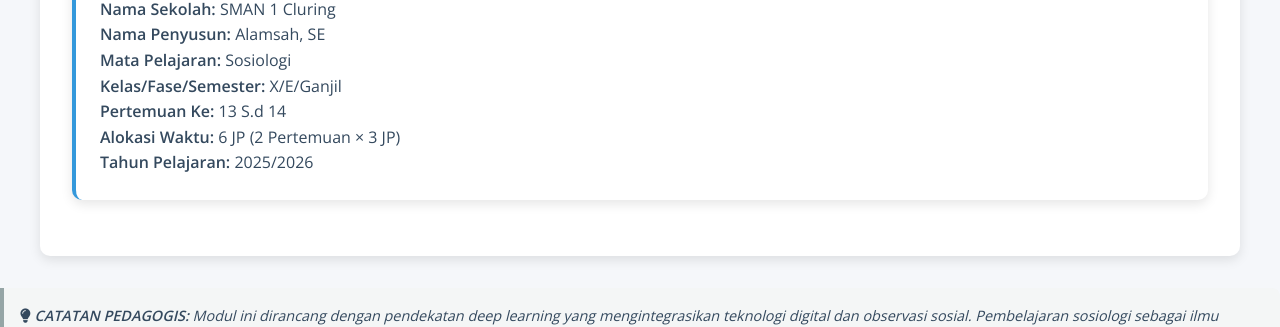
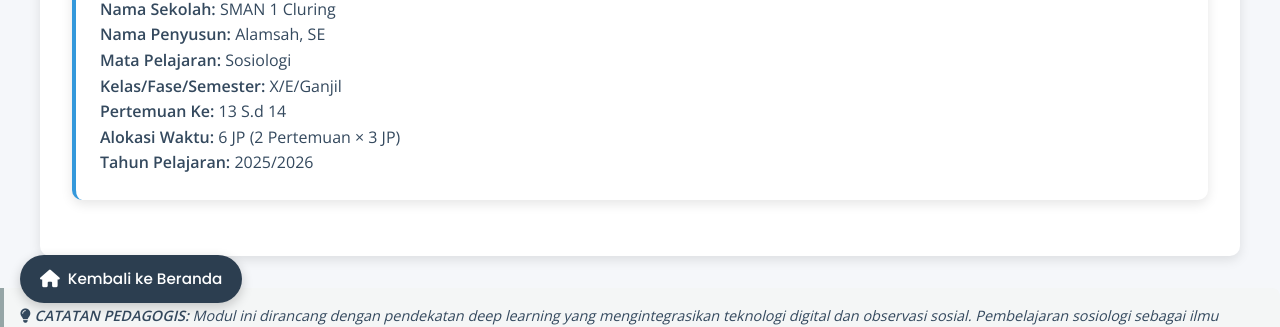
Before and after one commit to alam21234/alam21234, a plain HTML site: page Modulajar_13-14_kelas_X_sosiologi.html in a window 1280 px wide. Shown: the part 477-804 px from the top of the page. Drawn offline with nearby package versions, Linux system fonts and the light colour scheme.

Commit message:
Update Modulajar_13-14_kelas_X_sosiologi.html

```diff
--- a/Modulajar_13-14_kelas_X_sosiologi.html
+++ b/Modulajar_13-14_kelas_X_sosiologi.html
@@ -350,6 +350,52 @@
         overflow-x: auto;
       }
     }
+
+    /* --- TAMBAHAN: Tombol Kembali ke Halaman Muka --- */
+    .back-home-btn {
+      position: fixed;
+      bottom: 20px;
+      left: 20px;
+      z-index: 1000;
+      font-family: 'Poppins', sans-serif;
+    }
+
+    .back-home-btn a {
+      display: inline-flex;
+      align-items: center;
+      gap: 8px;
+      background: var(--dark);
+      color: white;
+      padding: 12px 20px;
+      border-radius: 30px;
+      text-decoration: none;
+      font-size: 0.95rem;
+      font-weight: 500;
+      box-shadow: 0 4px 12px rgba(0, 0, 0, 0.2);
+      transition: all 0.3s ease;
+    }
+
+    .back-home-btn a:hover {
+      background: var(--primary);
+      transform: translateY(-3px);
+      box-shadow: 0 6px 16px rgba(52, 152, 219, 0.4);
+    }
+
+    .back-home-btn a i {
+      font-size: 1.1rem;
+    }
+
+    @media (max-width: 768px) {
+      .back-home-btn {
+        left: 15px;
+        bottom: 15px;
+      }
+      .back-home-btn a {
+        font-size: 0.9rem;
+        padding: 10px 16px;
+      }
+    }
+    /* --- Akhir Tambahan --- */
   </style>
 </head>
 <body>
@@ -907,6 +953,13 @@
     <p>© 2025 SMAN 1 Cluring | Modul Ajar Deep Learning Sosiologi | Hak Cipta Dilindungi</p>
   </footer>
 
+  <!-- Tombol Kembali ke Halaman Muka -->
+  <div class="back-home-btn">
+    <a href="index.html" aria-label="Kembali ke Halaman Muka">
+      <i class="fas fa-home"></i> Kembali ke Beranda
+    </a>
+  </div>
+
   <script>
     // Tab navigation
     document.addEventListener('DOMContentLoaded', function() {
```
